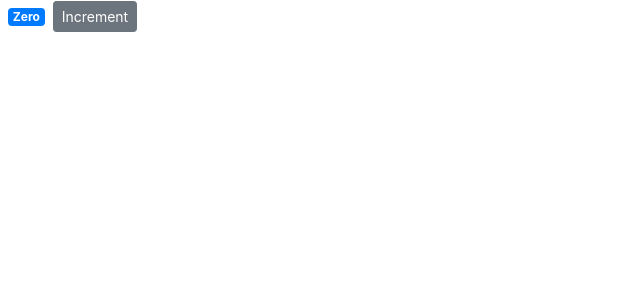
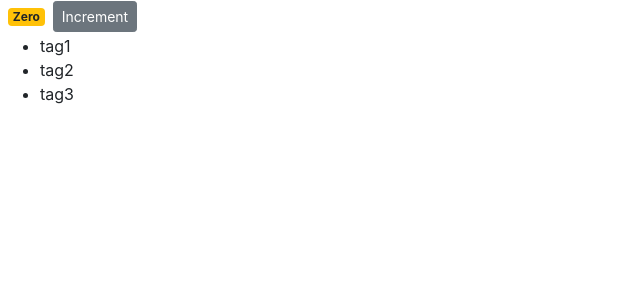
Before and after one commit to JeffreySMM-byte/proyecto-tesis-react, a React (Create React App) app: page / in a window 1280 px wide. Shown: the top 300 px of the page, without its empty margins (0-640 px from the left). Built offline with nearby package versions, Linux system fonts and the light colour scheme.

Commit message:
Rendering Classes Dynamically and Rendering Lists

```diff
--- a/src/components/counter.jsx
+++ b/src/components/counter.jsx
@@ -3,15 +3,23 @@
 class Counter extends Component {
   state = {
     count: 0,
+    tags:['tag1', 'tag2', 'tag3']
   };
   render() {
     return (
       <div>
-        <span className="badge badge-primary m-2">{this.formatCount()}</span>
+        <span className={this.getBadgeClasses()}>{this.formatCount()}</span>
         <button className="btn btn-secondary btn-sm">Increment</button>
+        <ul>{ this.state.tags.map(tag => <li key={tag}>{tag}</li>)}</ul>
       </div>
     );
   }
+  getBadgeClasses() {
+    let classes = "badge m-2 badge-";
+    classes += this.state.count === 0 ? "warning" : "primary";
+    return classes;
+  }
+
   formatCount() {
     const { count } = this.state;
     return count === 0 ? "Zero" : count;
```
